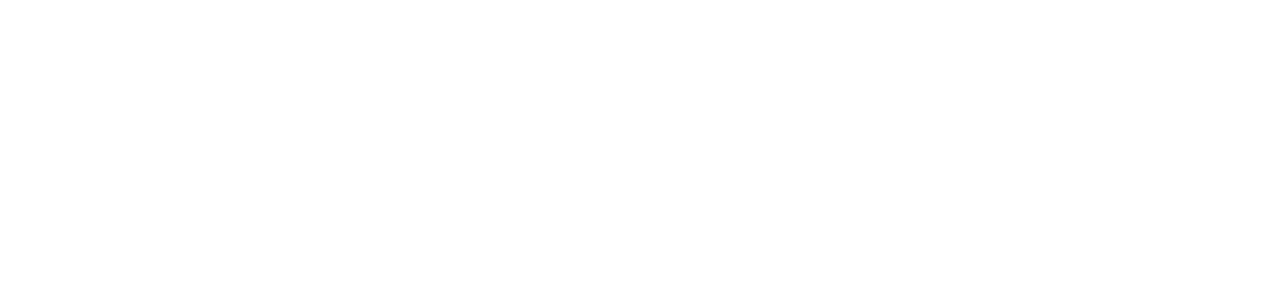
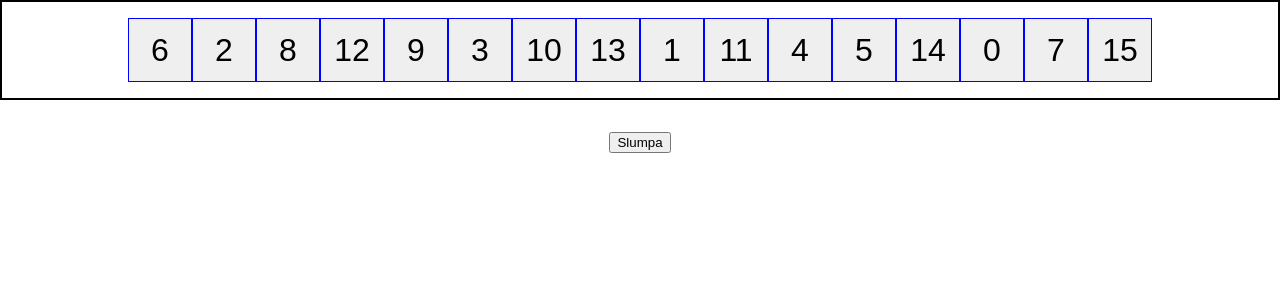
Before and after one commit to TildaYngman/react-n-pussel, a React (Create React App) app: page / in a window 1280 px wide. Shown: the top 300 px of the page. Built offline with nearby package versions, Linux system fonts and the light colour scheme.

Commit message:
Taking out the rows and cols putting them in  a utils folder

```diff
--- a/src/App.tsx
+++ b/src/App.tsx
@@ -1,14 +1,9 @@
 import React from 'react';
 import './styles/App.css';
-import { GameBoard } from './components/Index';
+import { GameBoard } from './components/index';
 
 const App: React.FC = () => {
-  return (
-    <GameBoard
-      rows={4} //Here You can change the number of rows
-      cols={4} //Here You can change the number of columns
-    />
-  );
+  return <GameBoard />;
 };
 
 export default App;
--- a/src/components/GameBoard/Index.tsx
+++ b/src/components/GameBoard/Index.tsx
@@ -1,16 +1,70 @@
 import React from 'react';
-import { Tile } from '../Index'
-import { BoardProps } from '../../types/types';
-import { useStore } from '../../hooks/zustandStore';
+import { config } from '../utils/utils';
+// import { useStore } from '../../hooks/zustandStore';
+import { Tile } from '../index';
+import { useState, useEffect } from 'react';
+import './index.css';
 
-const GameBoard: React.FC<BoardProps> = ({ cols, rows }) => {
-  const { tiles, setTiles } = useStore((state) => ({
-    tiles: state.tiles,
-    setTiles: state.setTiles,
-  }));
+const GameBoard: React.FC = () => {
+  // const { tiles, setTiles } = useStore((state) => ({
+  //   tiles: state.tiles,
+  //   setTiles: state.setTiles,
+  // }));
+
+  //Height and width of the board.
+  //if width 100% / by number of cols set flex basis to 100%/number of cols
+
+  const [tiles, setTiles] = useState<number[]>([]);
+
+  // const randomize = () => {
+  //   for (let i = newTiles.length - 1; i > 0; i--) {
+  //     const randomIndex = Math.floor(Math.random() * (i + 1));
+  //     [newTiles[i], newTiles[randomIndex]] = [
+  //       newTiles[randomIndex],
+  //       newTiles[i],
+  //     ];
+  //   }
+  // }
+
+  useEffect(() => {
+    const generateTiles = (): void => {
+      const tileCount = config.rows * config.cols;
+      const newTiles = Array.from({ length: tileCount }, (_, i) => i + 1); //Array.from() creates a shallow array form an array or array like object. It takes two arguments the first one is the current elements value which doesent matter and the second one is the index.
+      newTiles[tileCount - 1] = 0; // tile 0
+
+      for (let i = newTiles.length - 1; i > 0; i--) {
+        const randomIndex = Math.floor(Math.random() * (i + 1));
+        [newTiles[i], newTiles[randomIndex]] = [
+          newTiles[randomIndex],
+          newTiles[i],
+        ];
+      }
+
+      setTiles(newTiles);
+    };
+    generateTiles();
+  }, [config.rows, config.cols]);
+
+  const handleClick = (i: number) => {
+    const clickedTileIndex = tiles.indexOf(i);
+    const emptyTileIndex = tiles.indexOf(0);
+    const emptyRow = Math.floor(emptyTileIndex / config.cols);
+    const emptyCol = emptyTileIndex % config.cols; //calculates the index of the row and column where the 0 tile is
+    const tileRow = Math.floor(clickedTileIndex / config.cols); //calculates the index of what row and colomn the clicked tile is in.
+    const tileCol = clickedTileIndex % config.cols;
+    const isAdjacent =
+      Math.abs(emptyRow - tileRow) + Math.abs(emptyCol - tileCol) === 1;
+    if (isAdjacent) {
+      const newTiles = [...tiles];
+      newTiles[emptyTileIndex] = i;
+      newTiles[clickedTileIndex] = 0;
+      setTiles(newTiles);
+    }
+  };
+
   return (
     <>
-      <div className="board">
+      <div className="game_board">
         {tiles.map((value, i) => (
           <Tile
             key={i}
@@ -19,6 +73,9 @@
           />
         ))}
       </div>
+      <div className="randomize_btn_container">
+        <button>Slumpa</button>
+      </div>
     </>
   );
 };
--- /dev/null
+++ b/src/components/GameBoard/index.css
@@ -0,0 +1,26 @@
+.game_board {
+  display: flex;
+  flex-wrap: wrap;
+  justify-content: center;
+  width: auto;
+  height: auto;
+  max-width: 100%;
+  max-height: 100%;
+  border: 2px solid black;
+  box-sizing: border-box;
+  padding: 1rem;
+}
+
+.randomize_btn_container {
+  width: 100vw;
+  display: flex;
+  padding-top: 2rem;
+  justify-content: center;
+  align-items: center;
+}
+
+.randomize_btn_container button {
+  display: flex;
+  justify-content: center;
+  align-items: center;
+}
--- a/src/components/Index.ts
+++ b/src/components/Index.ts
@@ -1,2 +1,2 @@
-export { default as Tile } from './Tile/Index';
-export { default as GameBoard } from './GameBoard/Index';
+export { default as Tile } from './Tile/index';
+export { default as GameBoard } from './GameBoard/index';
--- a/src/components/Tile/Index.tsx
+++ b/src/components/Tile/Index.tsx
@@ -1,5 +1,6 @@
 import React from 'react';
 import { TileProps } from '../../types/types';
+import './tile.css';
 
 const Tile: React.FC<TileProps> = ({ value, onClick }) => {
   return (
--- /dev/null
+++ b/src/components/Tile/tile.css
@@ -0,0 +1,6 @@
+.tile {
+  font-size: 2rem;
+  width: 4rem;
+  height: 4rem;
+  border: 1px solid blue;
+}
--- /dev/null
+++ b/src/components/utils/utils.ts
@@ -0,0 +1,5 @@
+import { BoardProps } from '../../types/types';
+
+//Here you can change the number of rows and columns.
+
+export const config: BoardProps = { cols: 4, rows: 4 };
```
Also changed, not shown: tsconfig.json (+2 -8 lines), src/components/GameBoard/Index.module.css (deleted), src/components/Tile/Index.module.css (deleted).
